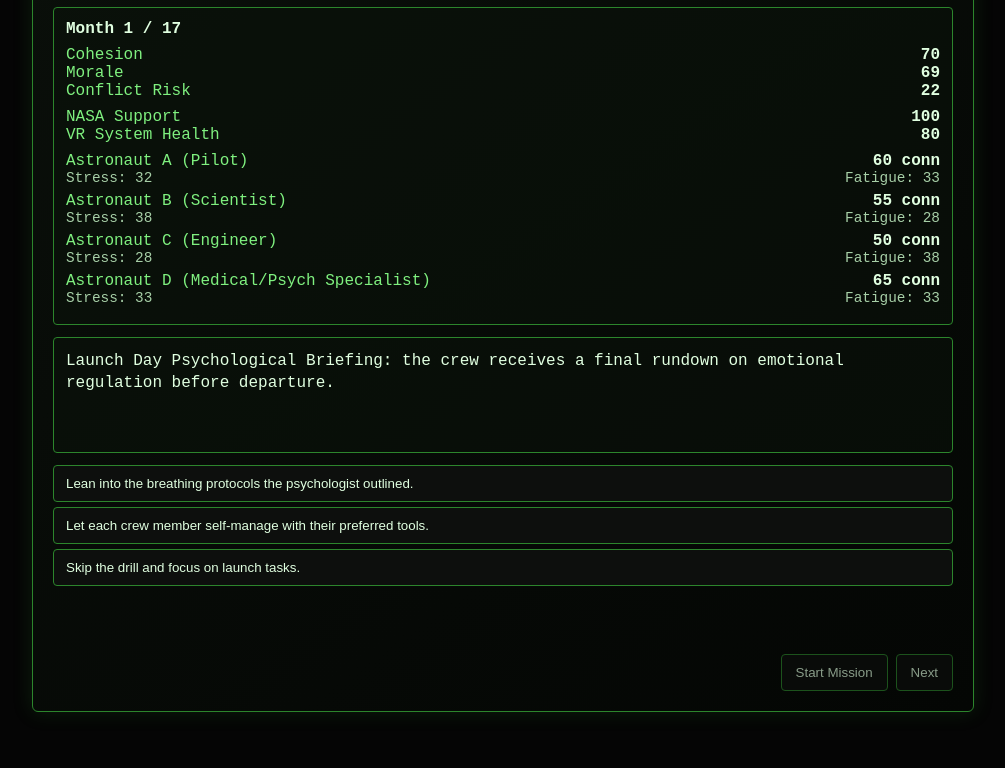
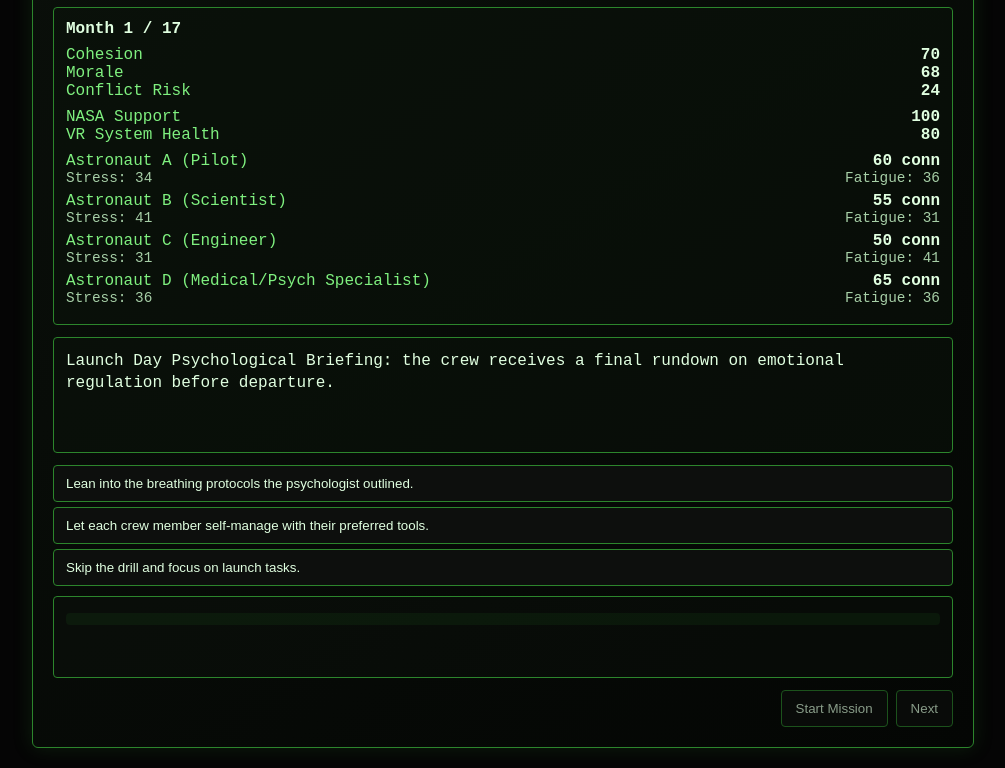
Before and after one commit to Hunter-Lanier/Martian-Crew-Survival, a plain HTML site: page index.html in a window 1280 px wide. Both pictures are taken after a click on the button "Start Mission". Shown: the part 81-849 px from the top of the page, without its empty margins (137-1142 px from the left). Drawn offline with Linux system fonts and the light colour scheme.

Commit message:
Add difficulty levels and adjust game mechanics for stress, fatigue, and conflict risk based on selected difficulty

```diff
--- a/script.js
+++ b/script.js
@@ -13,6 +13,64 @@ const nextButton = document.getElementById("next-button");
 let gameState;
 let currentEvent = null;
 let waitingForChoice = false;
+
+const difficultyLevels = {
+  normal: {
+    label: "Normal",
+    wearMultiplier: 1,
+    dangerStress: 90,
+    dangerCohesion: 10,
+    dangerMorale: 10,
+    dangerFatigue: 95,
+    loseStress: 100,
+    loseFatigue: 100,
+    loseConflictRisk: 110, // effectively disabled at normal
+  },
+  hard: {
+    label: "Hard",
+    wearMultiplier: 1.35,
+    dangerStress: 85,
+    dangerCohesion: 15,
+    dangerMorale: 15,
+    dangerFatigue: 90,
+    loseStress: 95,
+    loseFatigue: 98,
+    loseConflictRisk: 95,
+  },
+  veryHard: {
+    label: "Very Hard",
+    wearMultiplier: 1.5,
+    dangerStress: 80,
+    dangerCohesion: 20,
+    dangerMorale: 20,
+    dangerFatigue: 85,
+    loseStress: 90,
+    loseFatigue: 95,
+    loseConflictRisk: 90,
+  },
+  impossible: {
+    label: "Impossible",
+    wearMultiplier: 1.75,
+    dangerStress: 75,
+    dangerCohesion: 25,
+    dangerMorale: 25,
+    dangerFatigue: 80,
+    loseStress: 85,
+    loseFatigue: 92,
+    loseConflictRisk: 85,
+  },
+  insane: {
+    label: "Insane",
+    wearMultiplier: 2,
+    dangerStress: 70,
+    dangerCohesion: 25,
+    dangerMorale: 25,
+    dangerFatigue: 75,
+    loseStress: 80,
+  },
+};
+
+const difficulty = difficultyLevels.insane;
 
 function removeElement(element) {
   if (!element) return;
@@ -1529,13 +1587,13 @@ function startTurn() {
 
 function applyWearAndTear() {
   gameState.astronauts.forEach((astronaut) => {
-    astronaut.stress += randomBetween(2, 3);
-    astronaut.fatigue += randomBetween(2, 3);
+    astronaut.stress += Math.round(randomBetween(2, 3) * difficulty.wearMultiplier);
+    astronaut.fatigue += Math.round(randomBetween(2, 3) * difficulty.wearMultiplier);
   });
 
-  gameState.morale -= 1;
-
-  gameState.conflictRisk += 2;
+  gameState.morale -= Math.max(1, Math.round(1 * difficulty.wearMultiplier));
+
+  gameState.conflictRisk += Math.max(1, Math.round(2 * difficulty.wearMultiplier));
   clampState(gameState);
 }
 
@@ -1552,10 +1610,10 @@ function getAverageFatigue(state) {
 function getDangerEventIfAny() {
   const avgStress = getAverageStress(gameState);
   const avgFatigue = getAverageFatigue(gameState);
-  if (avgStress >= 90) return eventCatalog.danger.highStress;
-  if (gameState.cohesion <= 10) return eventCatalog.danger.lowCohesion;
-  if (gameState.morale <= 10) return eventCatalog.danger.lowMorale;
-  if (avgFatigue >= 95) return eventCatalog.danger.highFatigue;
+  if (avgStress >= difficulty.dangerStress) return eventCatalog.danger.highStress;
+  if (gameState.cohesion <= difficulty.dangerCohesion) return eventCatalog.danger.lowCohesion;
+  if (gameState.morale <= difficulty.dangerMorale) return eventCatalog.danger.lowMorale;
+  if (avgFatigue >= difficulty.dangerFatigue) return eventCatalog.danger.highFatigue;
   return null;
 }
 
@@ -1674,8 +1732,13 @@ function checkLoseConditions() {
   if (gameState.morale <= 0) return "Crew morale depleted.";
   if (gameState.nasaSupport <= 0) return "NASA support exhausted.";
 
-  const stressed = gameState.astronauts.find((a) => a.stress >= 100);
+  const stressed = gameState.astronauts.find((a) => a.stress >= difficulty.loseStress);
   if (stressed) return `${stressed.name}'s stress reached critical levels.`;
+
+  const exhausted = gameState.astronauts.find((a) => a.fatigue >= difficulty.loseFatigue);
+  if (exhausted) return `${exhausted.name}'s fatigue reached critical levels.`;
+
+  if (gameState.conflictRisk >= difficulty.loseConflictRisk) return "Conflict risk spiked beyond safe limits.";
   return null;
 }
 
--- a/style.css
+++ b/style.css
@@ -86,10 +86,36 @@ body {
 }
 
 #result-panel {
-  min-height: 40px;
+  min-height: 60px;
+  margin-top: 10px;
+  padding: 10px 12px;
+  border: 1px solid #2c852c;
+  border-radius: 4px;
+  background: rgba(12, 18, 12, 0.35);
+}
+
+#result-text {
+  margin: 0 0 6px 0;
+  font-weight: 600;
+  color: #d8ffd8;
+}
+
+#learning-text {
+  margin: 0 0 6px 0;
+  padding-left: 8px;
+  border-left: 2px solid #2c852c;
+  color: #8fd4ff;
   font-style: italic;
-  margin-top: 10px;
-  color: #a8f3a8;
+}
+
+#delta-text {
+  margin: 0;
+  padding: 6px 8px;
+  border-radius: 4px;
+  background: rgba(44, 133, 44, 0.1);
+  color: #ffd68a;
+  font-family: "Fira Code", "Courier New", monospace;
+  font-size: 0.92rem;
 }
 
 #control-panel {
```
